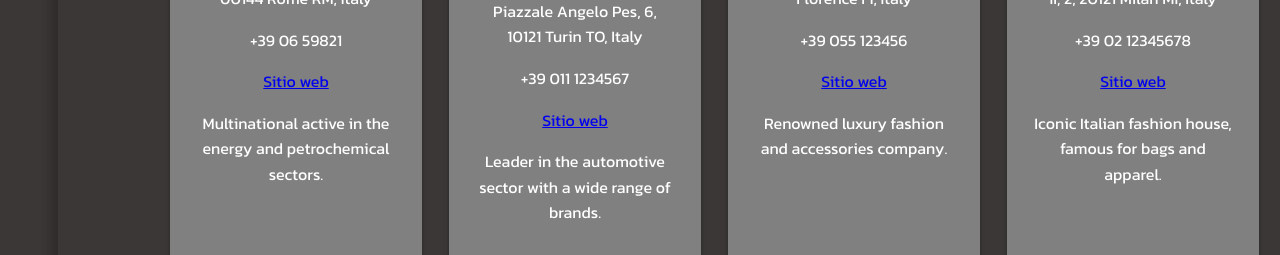
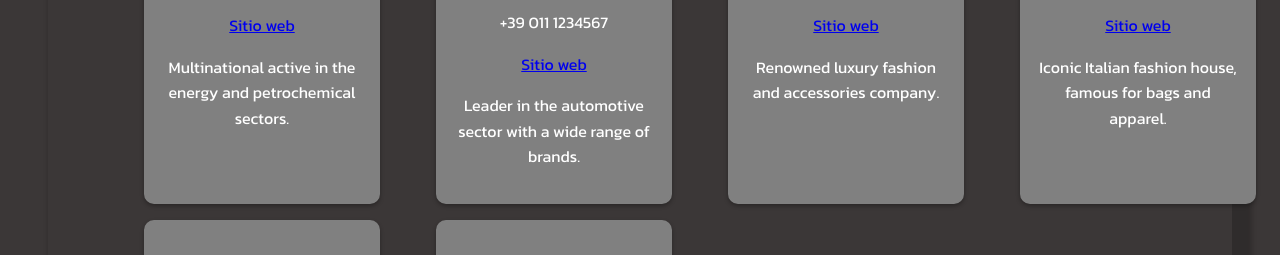
Before and after one commit to Kattniu/wdd230, a plain HTML site: page chamber/directory.html in a window 1280 px wide. Shown: the part 587-842 px from the top of the page. Drawn offline with Linux system fonts and the light colour scheme; a web font is replaced by a local one.

Commit message:
update code

```diff
--- a/chamber/styles/larger.css
+++ b/chamber/styles/larger.css
@@ -112,17 +112,16 @@ th, td {
     cursor: pointer;
     font-size: 1.1rem;
 }
-  /*-------DIRECTORY----*/
+/*----- D I R E C T O R Y ------------------------------------------------*/
 .directory {
 background-color: var(--dark-gray);
-    padding: 2rem;
-    margin: 1rem;
+padding: 0.5rem;
+margin: 0.5rem;
 }
 #cards {
 border-radius: 8px;
-    padding: 10px;
-    margin: 10px;
-    box-shadow: 2px 10px 10px 10px rgba(0,0,0,0.2);
+margin: 2rem;
+box-shadow: 10px 10px 5px 10px rgba(0,0,0,0.2);
 background-color: var(--dark-gray);
 transition: transform 0.3s ease, box-shadow 0.3s ease;
 text-align: center;
@@ -131,12 +130,12 @@ th, td {
 #cards.grid {
 display: grid;
 grid-template-columns: repeat(auto-fit, minmax(250px, 1fr));
-    padding: 2rem;
+padding: 1rem;
 border-radius: 10px;
 }
 .grid section {
 text-align: center;
-    padding: 1.5rem;
+    padding: 1rem;
     background-color: var(--otro-color);
     border-radius: 10px;
     box-shadow: 0 2px 4px rgba(0, 0, 0, 0.3);
```
Lines whose indentation alone changed are shown as unchanged.
